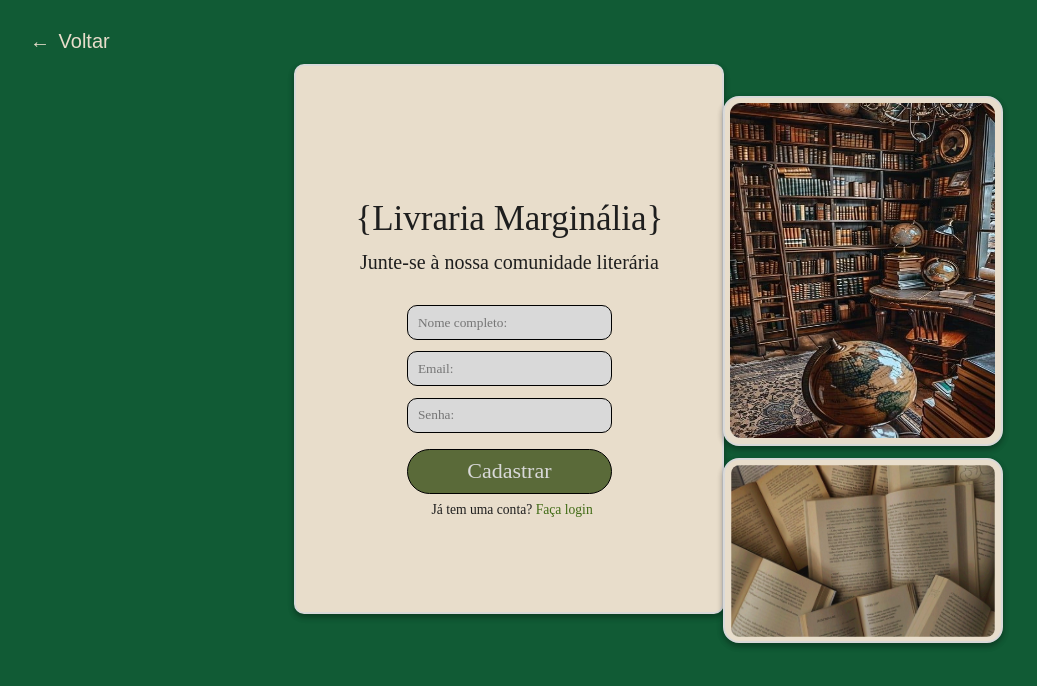
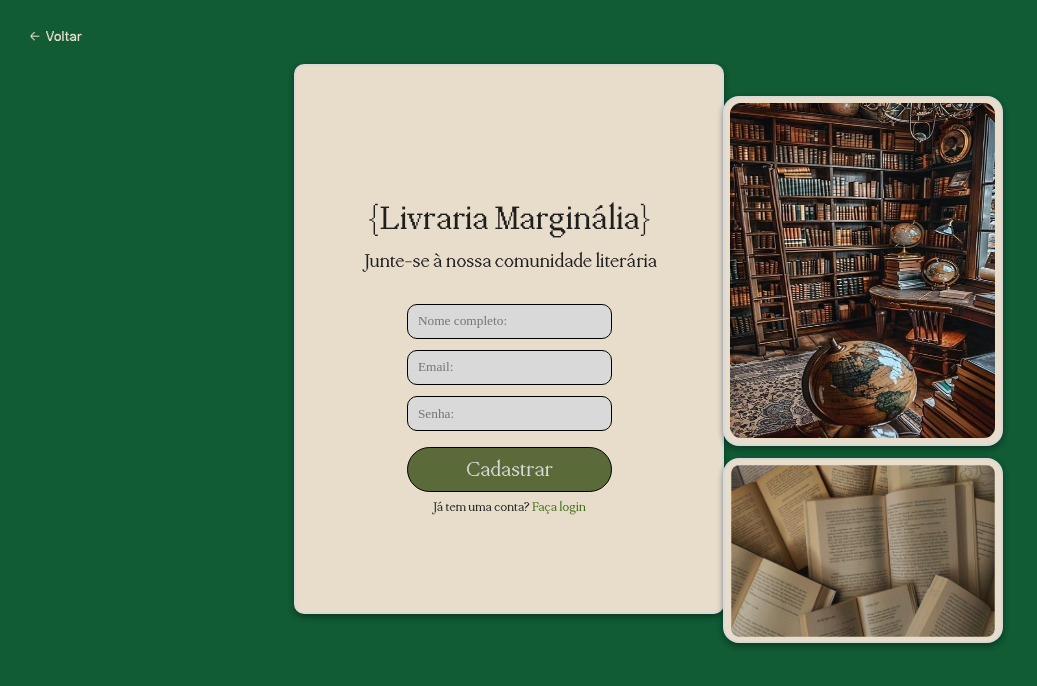
Before and after one commit to joaohrx/projetopsi-01, a Flask app: page /cadastro in a window 1280 px wide. Shown: the top 686 px of the page, without its empty margins (0-1037 px from the left). Run offline with Flask 3, Linux system fonts and the light colour scheme; some web fonts are replaced.

Commit message:
Criação da pasta img

```diff
--- a/static/css/stylecadastro.css
+++ b/static/css/stylecadastro.css
@@ -1,16 +1,16 @@
 @font-face {
     font-family: 'PP Mondwest';
-    src: url(../../assets/PPMONDWEST-REGULAR.OTF);
+    src: url(static/fontes/PPMondwest-Regular.OTF);
   }
 
   @font-face {
     font-family: 'PP Neuebit';
-    src: url(../../assets/PPNEUEBIT-BOLD.OTF);
+    src: url(static/fontes/PPNeueBit-Bold.OTF);
   }
 
   @font-face {
     font-family: 'Neue Haas';
-    src: url(../../assets/NEUEHAASGROTDISP-55ROMAN-TRIAL.OTF);
+    src: url(static/fontes/NEUEHAASGROTDISP-55ROMAN-TRIAL.OTF);
     }
 
 
@@ -44,7 +44,7 @@ body.light-theme {
 
 .voltar {
     color: #E8DDCB;
-    font-family: 'PP Neuebit', sans-serif;
+    font-family: 'PP Neuebit';
     font-size: 20px;
     text-decoration: none;
     position: absolute;
--- a/templates/cadastro.html
+++ b/templates/cadastro.html
@@ -41,11 +41,11 @@
 
     <div class="image-container">
         <div class="imagem1">
-            <img class="img1" src="{{ url_for('static', filename='css/livraria.jpg') }}">
+            <img class="img1" src="{{ url_for('static', filename='img/livraria.jpg') }}">
         </div>
 
         <div class="imagem2">
-            <img class="img2" src="{{ url_for('static', filename='css/livros.jpg') }}">
+            <img class="img2" src="{{ url_for('static', filename='img/livros.jpg') }}">
         </div>
     </div>
 
```
Also changed, not shown: static/img/livraria.jpg (renamed from static/css/livraria.jpg), static/img/livros.jpg (renamed from static/css/livros.jpg).
